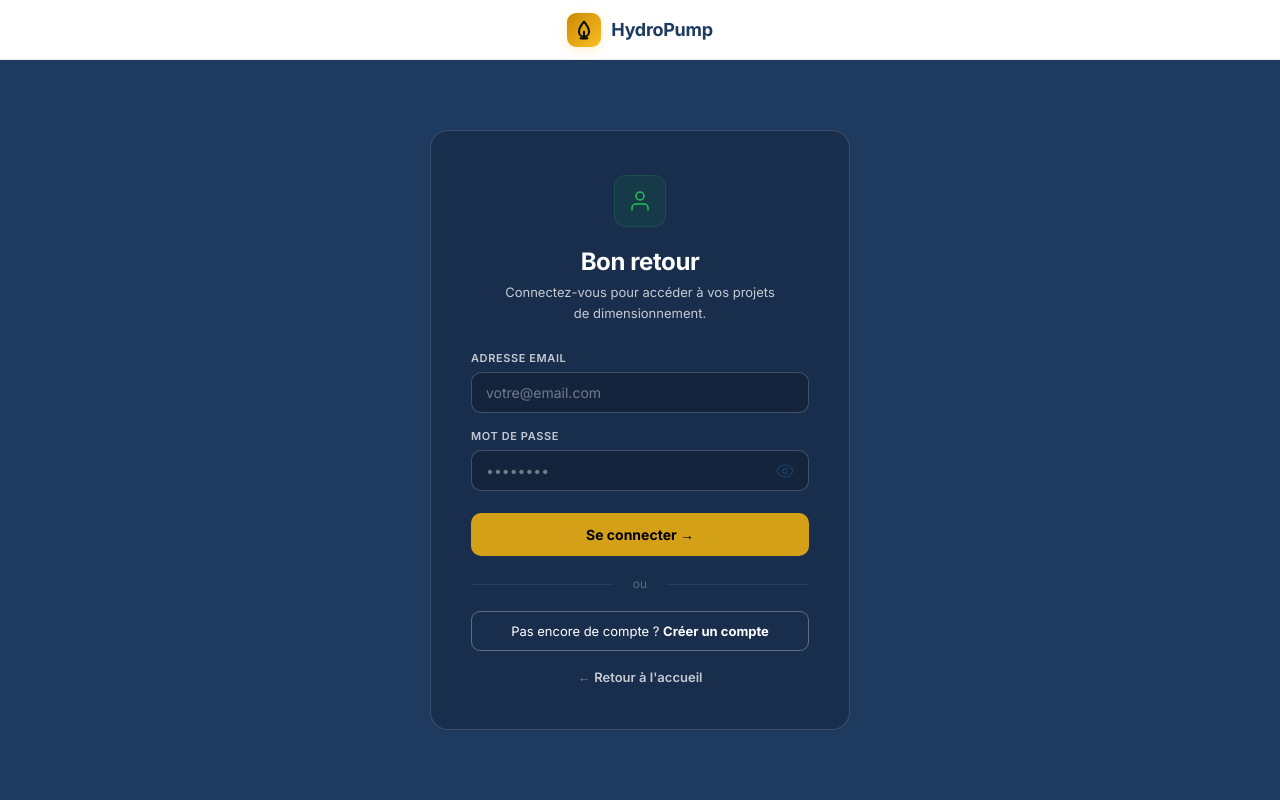
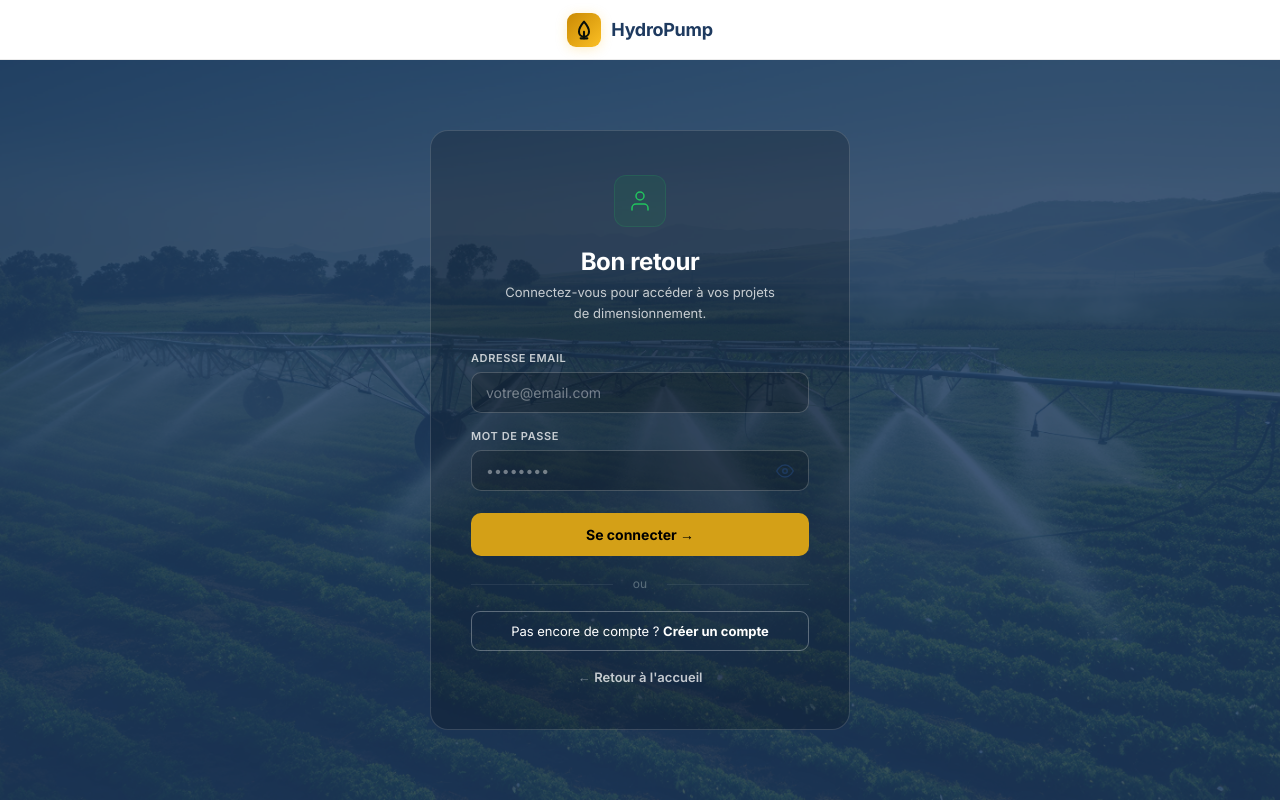
Before and after one commit to Merveille-140/Hydro, a Flask app: page /connexion in a window 1280 px wide. Run offline with Flask 3, Linux system fonts and the light colour scheme.

Commit message:
design: background-image irrigation.jpg + overlay rgba(30,58,95,0.85) sur les 4 pages
Co-Authored-By: Claude Sonnet 4.6 <noreply@anthropic.com>

```diff
--- a/templates/connexion.html
+++ b/templates/connexion.html
@@ -26,11 +26,22 @@
         * { margin:0; padding:0; box-sizing:border-box; }
         body {
             font-family: var(--f);
-            background: #1e3a5f;
+            background-image: url('/static/images/irrigation.jpg');
+            background-size: cover;
+            background-position: center;
+            background-attachment: fixed;
             color: white;
             min-height: 100vh;
             display: flex;
             flex-direction: column;
+        }
+        body::before {
+            content: '';
+            position: fixed;
+            inset: 0;
+            background: rgba(30,58,95,0.85);
+            z-index: 0;
+            pointer-events: none;
         }
         .navbar {
             height: 60px;
@@ -39,6 +50,8 @@
             justify-content: center;
             background: white;
             border-bottom: 1px solid rgba(0,0,0,0.08);
+            position: relative;
+            z-index: 1;
         }
         .logo { display:flex; align-items:center; gap:10px; text-decoration:none; }
         .logo-icon {
@@ -49,7 +62,7 @@
             box-shadow: 0 2px 12px rgba(251,191,36,0.25);
         }
         .logo-text { font-size:18px; font-weight:700; color:#1e3a5f; letter-spacing:-0.3px; }
-        .main { flex:1; display:flex; align-items:center; justify-content:center; padding:40px 20px; }
+        .main { flex:1; display:flex; align-items:center; justify-content:center; padding:40px 20px; position: relative; z-index: 1; }
         .form-box {
             background: rgba(0,0,0,0.2);
             border: 1.5px solid rgba(255,255,255,0.15);
```
Also changed, not shown: templates/dashboard.html (+14 -1 lines), templates/dimensionnement.html (+16 -1 lines), templates/inscription.html (+15 -2 lines).
